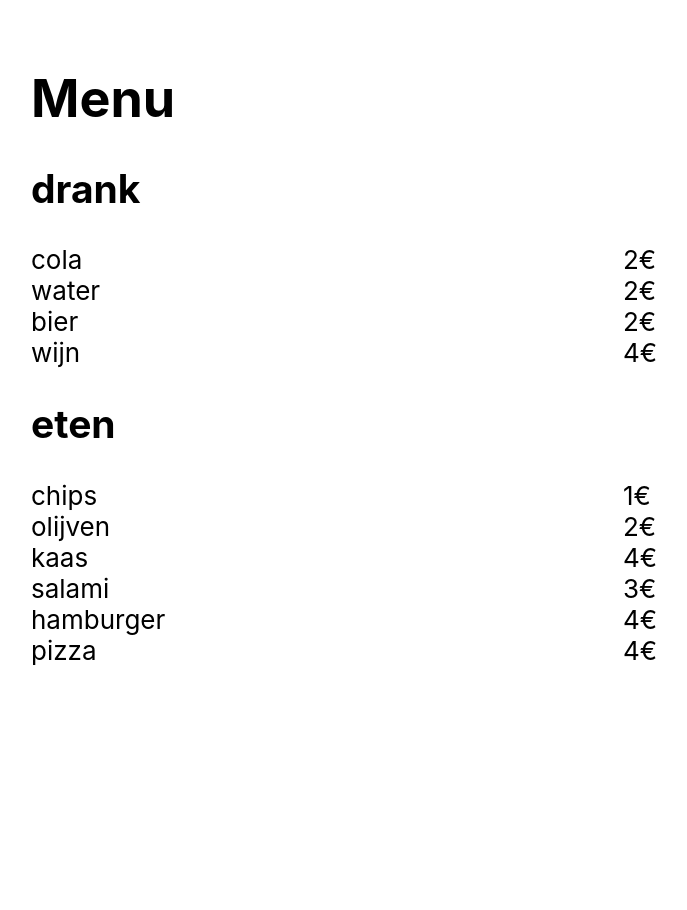
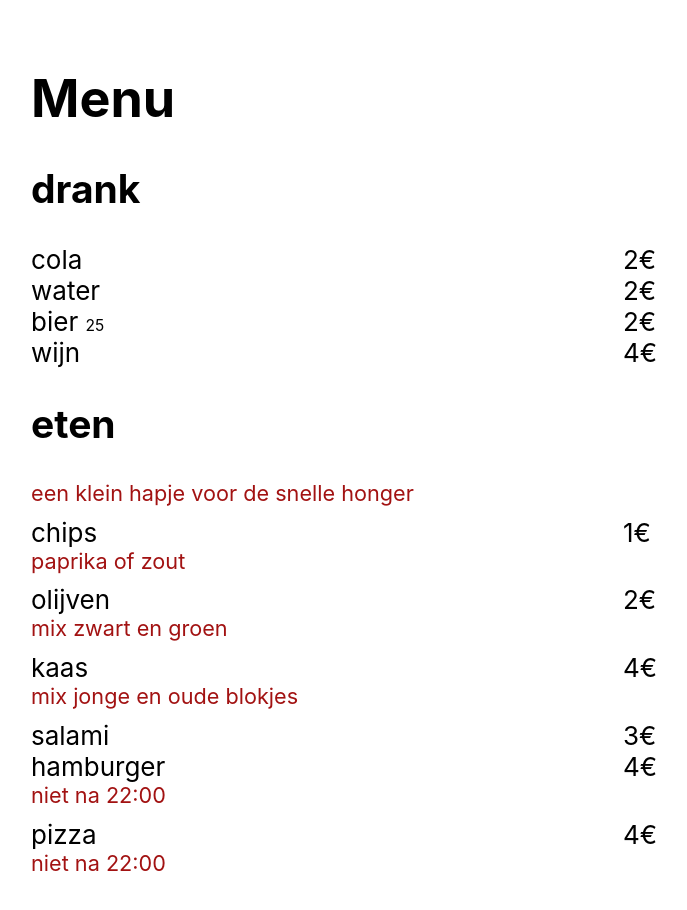
Before and after one commit to Talha-Bayansar/menucard, a React (Create React App) app: page / in a window 1280 px wide. Shown: the top 910 px of the page, without its empty margins (17-704 px from the left). Before the commit the page ends 800 px from the top, so only its background shows below. Built offline with nearby package versions, Linux system fonts and the light colour scheme.

Commit message:
added extra properties to the products_data and used conditionals to render them

```diff
--- a/src/App.css
+++ b/src/App.css
@@ -10,3 +10,20 @@ body {
 .productLine div {
   flex: 1;
 }
+
+.note {
+  color: #a21212;
+  font-size: smaller;
+}
+
+.categoryNote {
+  padding: 0 0 0.5em 0;
+}
+
+.productNote {
+  padding: 0 1.5em 0.5em 0;
+}
+
+.productSize {
+  font-size: 0.6em;
+}
--- a/src/App.js
+++ b/src/App.js
@@ -11,19 +11,20 @@ function App() {
       products: [
         { name: "cola", price: 2 },
         { name: "water", price: 2 },
-        { name: "bier", price: 2 },
+        { name: "bier", price: 2, size: 25 },
         { name: "wijn", price: 4 },
       ],
     },
     {
       name: "eten",
+      note: "een klein hapje voor de snelle honger",
       products: [
-        { name: "chips", price: 1 },
-        { name: "olijven", price: 2 },
-        { name: "kaas", price: 4 },
+        { name: "chips", price: 1, note: "paprika of zout" },
+        { name: "olijven", price: 2, note: "mix zwart en groen" },
+        { name: "kaas", price: 4, note: "mix jonge en oude blokjes" },
         { name: "salami", price: 3 },
-        { name: "hamburger", price: 4 },
-        { name: "pizza", price: 4 },
+        { name: "hamburger", price: 4, note: "niet na 22:00" },
+        { name: "pizza", price: 4, note: "niet na 22:00" },
       ],
     },
   ];
@@ -32,7 +33,7 @@ function App() {
     <div className="App">
       <h1>Menu</h1>
       {PRODUCTS_DATA.map((category) => (
-        <Category category={category.name}>
+        <Category category={category}>
           {category.products.map((product) => (
             <ProductLine product={product} />
           ))}
--- a/src/Category.js
+++ b/src/Category.js
@@ -4,7 +4,10 @@ function Category(props) {
   const { category } = props;
   return (
     <div>
-      <h2>{category}</h2>
+      <h2>{category.name}</h2>
+      {category.note && (
+        <div className="note categoryNote">{category.note}</div>
+      )}
       {props.children}
     </div>
   );
--- a/src/ProductLine.js
+++ b/src/ProductLine.js
@@ -1,12 +1,20 @@
 import React from "react";
 
+/** @return {null} */
 function ProductLine(props) {
   const { product } = props;
+  if (!product.name) return null;
   return (
-    <div className="productLine">
-      <div>{product.name}</div>
-      <div>{product.price}&euro;</div>
-    </div>
+    <>
+      <div className="productLine">
+        <div>
+          {product.name}{" "}
+          {product.size && <span className="productSize">{product.size}</span>}
+        </div>
+        <div>{product.price}&euro;</div>
+      </div>
+      {product.note && <div className="note productNote">{product.note}</div>}
+    </>
   );
 }
 
```
